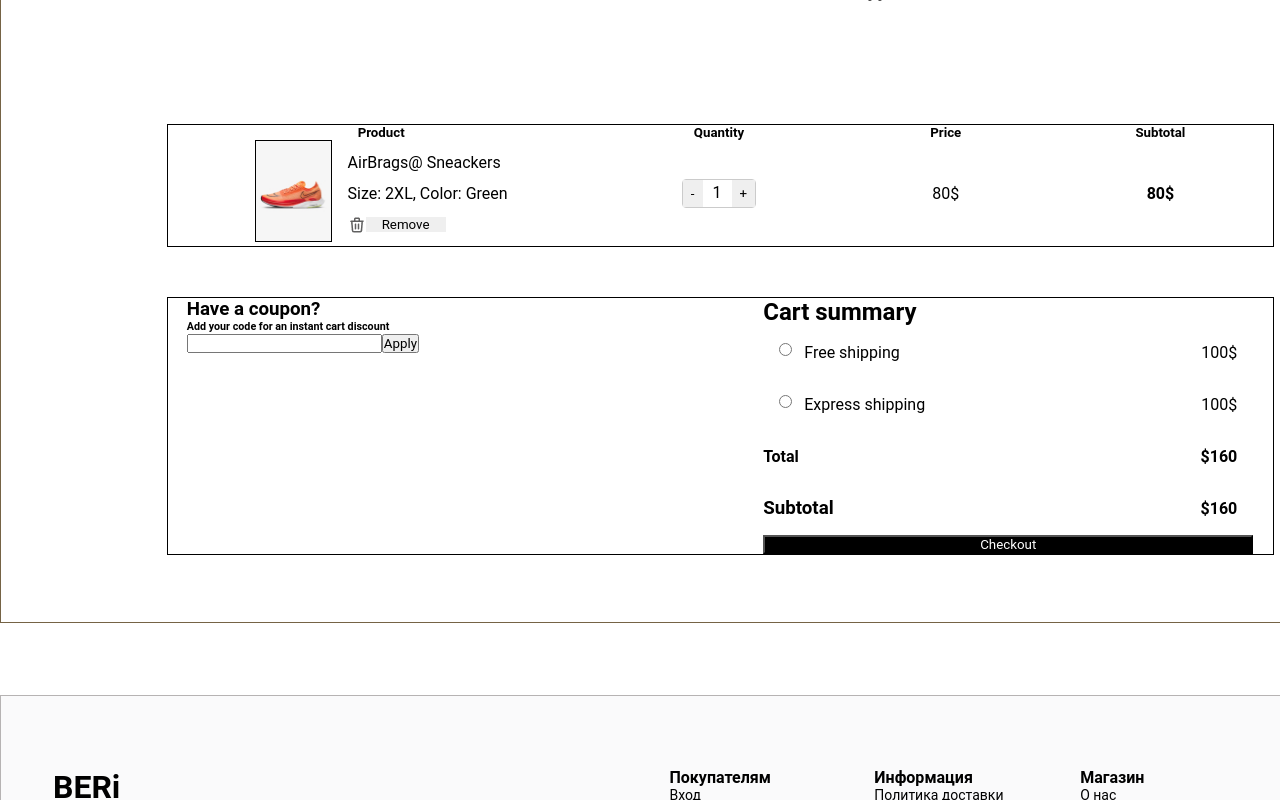
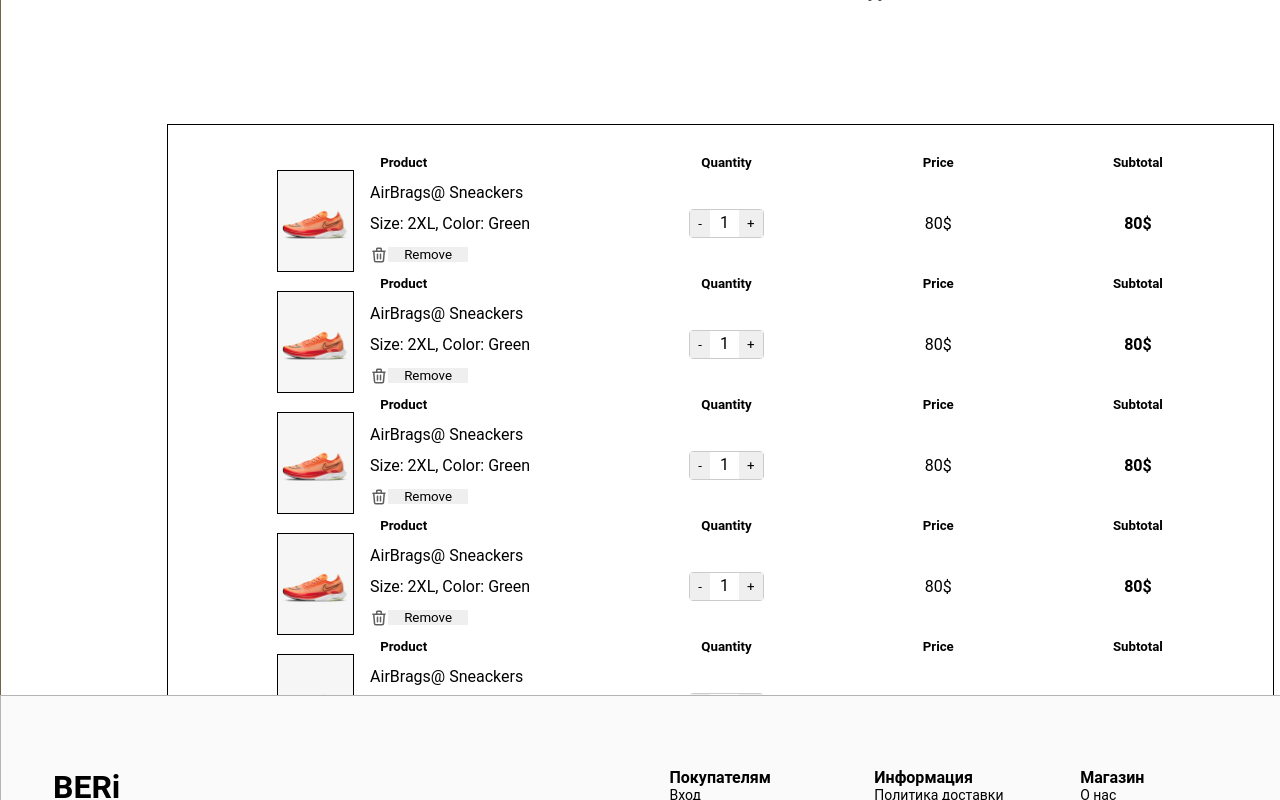
Before and after one commit to Kaipaeff/BERi, a React (Create React App) app in the folder client/: page /cart in a window 1280 px wide. Shown: the part 600-1400 px from the top of the page. Built offline with nearby package versions, Linux system fonts and the light colour scheme.

Commit message:
shopcardContinue

```diff
--- a/client/src/app.module.css
+++ b/client/src/app.module.css
@@ -5,7 +5,7 @@
   outline: none;
   font-family: 'Nunito', Roboto, system-ui, Tahoma, sans-serif;
   -webkit-box-sizing: border-box;
-  box-sizing: border-box
+  box-sizing: border-box;
 }
 
 .wrapper {
@@ -24,7 +24,7 @@
   height: 400px;
   margin-top: 0px;
   /* border: 1px solid #cfcfcf; */
-  background-color: #FAFAFB;
+  background-color: #fafafb;
 }
 
 .slider img {
@@ -45,12 +45,13 @@
 
 .container {
   display: flex;
+  flex: 1 1 auto;
   flex-direction: column;
   justify-content: center;
   align-items: center;
   margin-top: 50px;
   border: 1px solid #756345;
   width: 1440px;
-  height: 700px;
+  min-height: 700px;
   margin-top: 50px;
 }
--- a/client/src/components/shopCart/ShopCart.module.css
+++ b/client/src/components/shopCart/ShopCart.module.css
@@ -2,7 +2,7 @@
   width: 1107px;
   margin-left: auto;
   margin-right: auto;
-  height: 100vh;
+  min-height: 100%;
   display: flex;
   flex-direction: column;
   align-items: center;
@@ -30,6 +30,7 @@
   margin-top: 100px;
   width: 100%;
   border: 1px solid black;
+  padding: 30px;
 }
 
 .InfoGoods {
@@ -97,6 +98,7 @@
   border: solid 1px black;
   width: 100%;
   margin-top: 50px;
+  margin-bottom: 50px;
   display: flex;
   justify-content: space-around;
 }
--- a/client/src/components/shopCart/ShopCart.tsx
+++ b/client/src/components/shopCart/ShopCart.tsx
@@ -141,6 +141,276 @@ export default function ShopCart() {
             </div>
           </div>
         </div>
+        <div className={styles.InfoGoods}>
+          <div className={styles.Product}>
+            <h5>Product</h5>
+            <div className={styles.ProductChildElement}>
+              <div>
+                <img
+                  src={shoesImage}
+                  alt="product"
+                  className={styles.Img_Product}
+                />
+              </div>
+              <div className={styles.ProductInfo}>
+                <span>AirBrags@ Sneackers</span>
+                <span>Size: 2XL, Color: Green</span>
+                <div className={styles.TrashContainer}>
+                  <img
+                    src={trashIcon}
+                    alt="trashImg"
+                    className={styles.Icon_Trash}
+                  />
+                  <button onClick={test} className={styles.Btn_Remove}>
+                    Remove
+                  </button>
+                </div>
+              </div>
+            </div>
+          </div>
+          <div className={styles.Quantity}>
+            <h5>Quantity</h5>
+            <div className={styles.Counter}>
+              <div className={styles.CounterBorder}>
+                <button onClick={Dicrement} className={styles.Dicrement}>
+                  -
+                </button>
+                <span className={styles.Count}>{counter.counter}</span>
+                <button onClick={Increment} className={styles.Increment}>
+                  +
+                </button>
+              </div>
+            </div>
+          </div>
+          <div className={styles.Price}>
+            <h5>Price</h5>
+            <div className={styles.PriceCounter}>
+              <span>{price.price}$</span>
+            </div>
+          </div>
+          <div className={styles.Subtotal}>
+            <h5>Subtotal</h5>
+            <div className={styles.PriceCounter}>
+              <b>{price.price}$</b>
+            </div>
+          </div>
+        </div>{' '}
+        <div className={styles.InfoGoods}>
+          <div className={styles.Product}>
+            <h5>Product</h5>
+            <div className={styles.ProductChildElement}>
+              <div>
+                <img
+                  src={shoesImage}
+                  alt="product"
+                  className={styles.Img_Product}
+                />
+              </div>
+              <div className={styles.ProductInfo}>
+                <span>AirBrags@ Sneackers</span>
+                <span>Size: 2XL, Color: Green</span>
+                <div className={styles.TrashContainer}>
+                  <img
+                    src={trashIcon}
+                    alt="trashImg"
+                    className={styles.Icon_Trash}
+                  />
+                  <button onClick={test} className={styles.Btn_Remove}>
+                    Remove
+                  </button>
+                </div>
+              </div>
+            </div>
+          </div>
+          <div className={styles.Quantity}>
+            <h5>Quantity</h5>
+            <div className={styles.Counter}>
+              <div className={styles.CounterBorder}>
+                <button onClick={Dicrement} className={styles.Dicrement}>
+                  -
+                </button>
+                <span className={styles.Count}>{counter.counter}</span>
+                <button onClick={Increment} className={styles.Increment}>
+                  +
+                </button>
+              </div>
+            </div>
+          </div>
+          <div className={styles.Price}>
+            <h5>Price</h5>
+            <div className={styles.PriceCounter}>
+              <span>{price.price}$</span>
+            </div>
+          </div>
+          <div className={styles.Subtotal}>
+            <h5>Subtotal</h5>
+            <div className={styles.PriceCounter}>
+              <b>{price.price}$</b>
+            </div>
+          </div>
+        </div>{' '}
+        <div className={styles.InfoGoods}>
+          <div className={styles.Product}>
+            <h5>Product</h5>
+            <div className={styles.ProductChildElement}>
+              <div>
+                <img
+                  src={shoesImage}
+                  alt="product"
+                  className={styles.Img_Product}
+                />
+              </div>
+              <div className={styles.ProductInfo}>
+                <span>AirBrags@ Sneackers</span>
+                <span>Size: 2XL, Color: Green</span>
+                <div className={styles.TrashContainer}>
+                  <img
+                    src={trashIcon}
+                    alt="trashImg"
+                    className={styles.Icon_Trash}
+                  />
+                  <button onClick={test} className={styles.Btn_Remove}>
+                    Remove
+                  </button>
+                </div>
+              </div>
+            </div>
+          </div>
+          <div className={styles.Quantity}>
+            <h5>Quantity</h5>
+            <div className={styles.Counter}>
+              <div className={styles.CounterBorder}>
+                <button onClick={Dicrement} className={styles.Dicrement}>
+                  -
+                </button>
+                <span className={styles.Count}>{counter.counter}</span>
+                <button onClick={Increment} className={styles.Increment}>
+                  +
+                </button>
+              </div>
+            </div>
+          </div>
+          <div className={styles.Price}>
+            <h5>Price</h5>
+            <div className={styles.PriceCounter}>
+              <span>{price.price}$</span>
+            </div>
+          </div>
+          <div className={styles.Subtotal}>
+            <h5>Subtotal</h5>
+            <div className={styles.PriceCounter}>
+              <b>{price.price}$</b>
+            </div>
+          </div>
+        </div>{' '}
+        <div className={styles.InfoGoods}>
+          <div className={styles.Product}>
+            <h5>Product</h5>
+            <div className={styles.ProductChildElement}>
+              <div>
+                <img
+                  src={shoesImage}
+                  alt="product"
+                  className={styles.Img_Product}
+                />
+              </div>
+              <div className={styles.ProductInfo}>
+                <span>AirBrags@ Sneackers</span>
+                <span>Size: 2XL, Color: Green</span>
+                <div className={styles.TrashContainer}>
+                  <img
+                    src={trashIcon}
+                    alt="trashImg"
+                    className={styles.Icon_Trash}
+                  />
+                  <button onClick={test} className={styles.Btn_Remove}>
+                    Remove
+                  </button>
+                </div>
+              </div>
+            </div>
+          </div>
+          <div className={styles.Quantity}>
+            <h5>Quantity</h5>
+            <div className={styles.Counter}>
+              <div className={styles.CounterBorder}>
+                <button onClick={Dicrement} className={styles.Dicrement}>
+                  -
+                </button>
+                <span className={styles.Count}>{counter.counter}</span>
+                <button onClick={Increment} className={styles.Increment}>
+                  +
+                </button>
+              </div>
+            </div>
+          </div>
+          <div className={styles.Price}>
+            <h5>Price</h5>
+            <div className={styles.PriceCounter}>
+              <span>{price.price}$</span>
+            </div>
+          </div>
+          <div className={styles.Subtotal}>
+            <h5>Subtotal</h5>
+            <div className={styles.PriceCounter}>
+              <b>{price.price}$</b>
+            </div>
+          </div>
+        </div>
+        <div className={styles.InfoGoods}>
+          <div className={styles.Product}>
+            <h5>Product</h5>
+            <div className={styles.ProductChildElement}>
+              <div>
+                <img
+                  src={shoesImage}
+                  alt="product"
+                  className={styles.Img_Product}
+                />
+              </div>
+              <div className={styles.ProductInfo}>
+                <span>AirBrags@ Sneackers</span>
+                <span>Size: 2XL, Color: Green</span>
+                <div className={styles.TrashContainer}>
+                  <img
+                    src={trashIcon}
+                    alt="trashImg"
+                    className={styles.Icon_Trash}
+                  />
+                  <button onClick={test} className={styles.Btn_Remove}>
+                    Remove
+                  </button>
+                </div>
+              </div>
+            </div>
+          </div>
+          <div className={styles.Quantity}>
+            <h5>Quantity</h5>
+            <div className={styles.Counter}>
+              <div className={styles.CounterBorder}>
+                <button onClick={Dicrement} className={styles.Dicrement}>
+                  -
+                </button>
+                <span className={styles.Count}>{counter.counter}</span>
+                <button onClick={Increment} className={styles.Increment}>
+                  +
+                </button>
+              </div>
+            </div>
+          </div>
+          <div className={styles.Price}>
+            <h5>Price</h5>
+            <div className={styles.PriceCounter}>
+              <span>{price.price}$</span>
+            </div>
+          </div>
+          <div className={styles.Subtotal}>
+            <h5>Subtotal</h5>
+            <div className={styles.PriceCounter}>
+              <b>{price.price}$</b>
+            </div>
+          </div>
+        </div>
         {/* тут map заканчивается */}
       </div>
       <div className={styles.InfoOrder}>
```
Also changed, not shown: client/src/App.tsx (+18 -18 lines), 1 other file (tests, documents, lock files or other folders).
